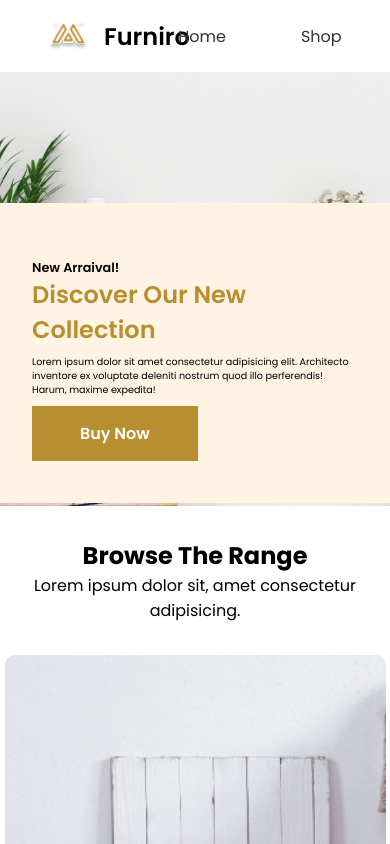
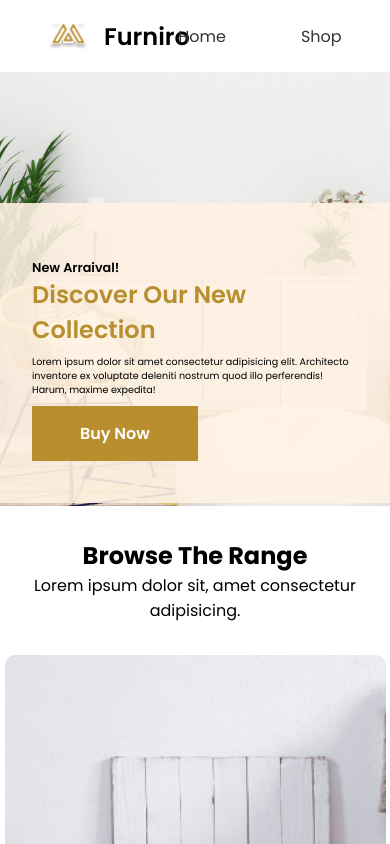
Before and after one commit to goldr0g3r/furniro, a React (Create React App) app in the folder frontend/: page / in a window 390 px wide. Shown: the top 844 px of the page. Built offline with nearby package versions, Linux system fonts and the light colour scheme.

Commit message:
hero - width and color update

```diff
--- a/frontend/src/components/hero/hero.scss
+++ b/frontend/src/components/hero/hero.scss
@@ -59,10 +59,11 @@
     width: 300px;
     height: 300px;
     position: relative;
+    background: #fff3e3e0;
     left: 0;
     margin: 0;
     padding: 2rem;
-    width: fit-content;
+    width: auto;
     h1 {
       font-size: 1.5rem;
     }
```
